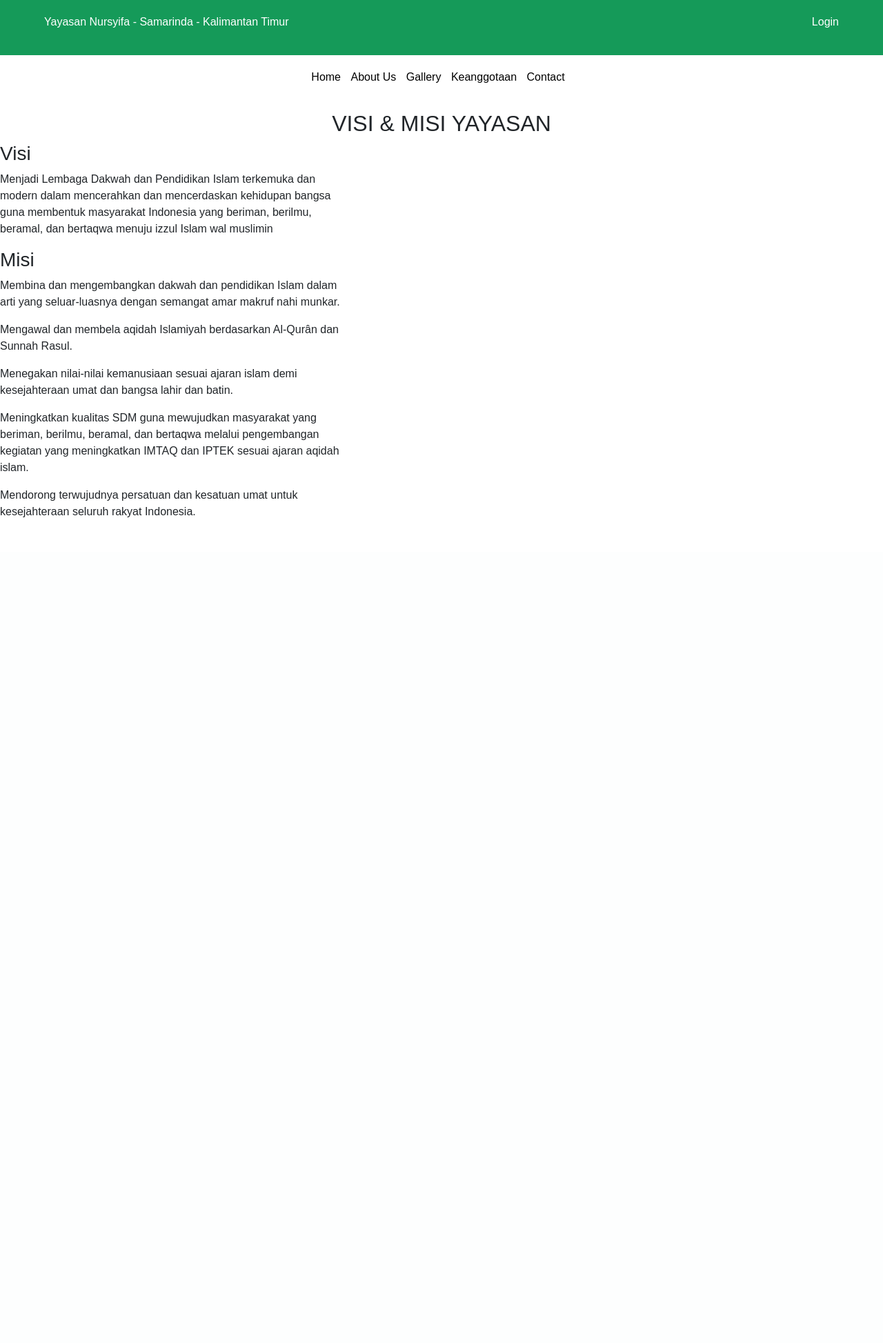
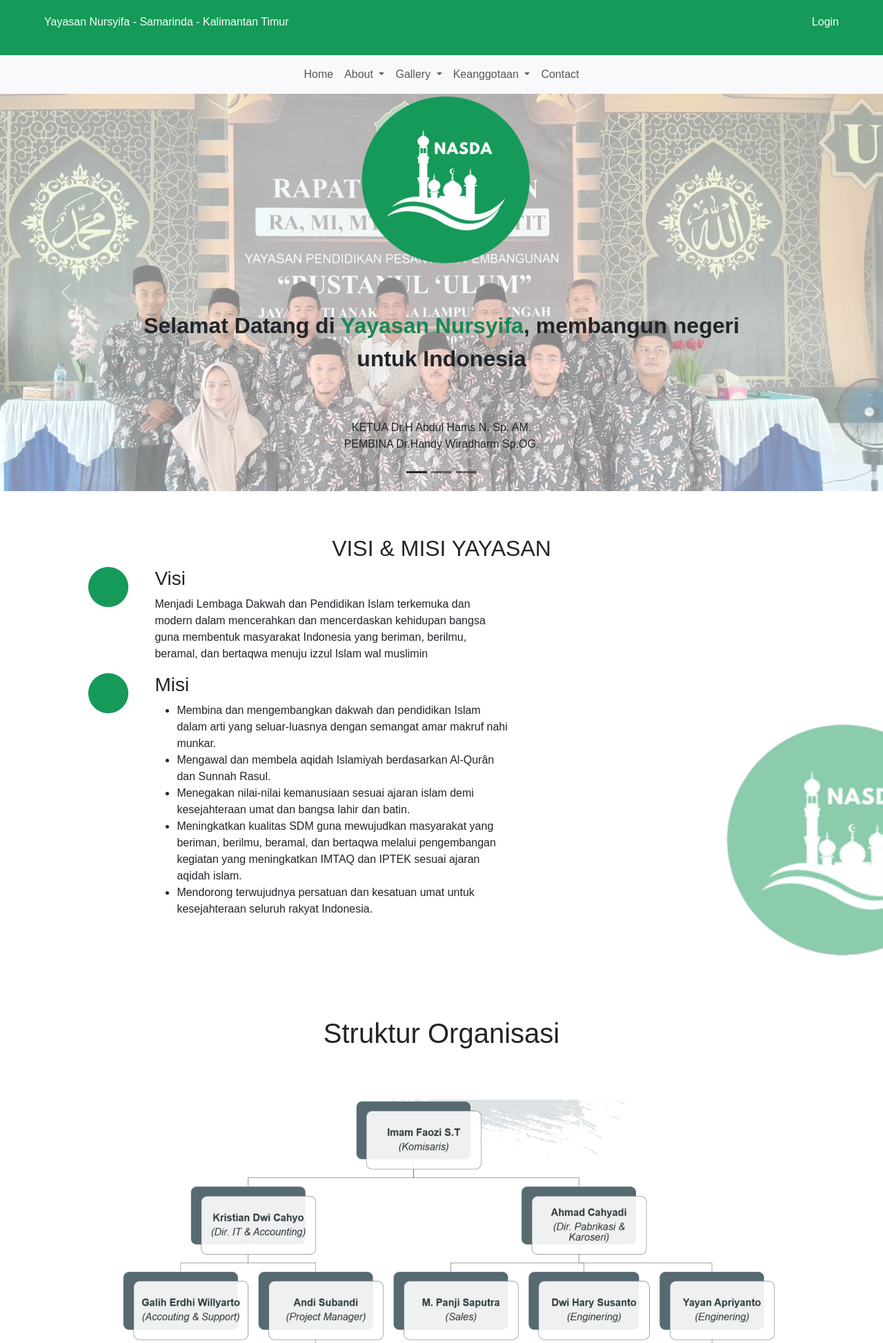
Before and after one commit to alifahfathonah/Yayasan_Nursyifa, a PHP site: page /home.html in a window 1280 px wide. Shown: the top 1947 px of the page at 69% size. Before the commit the page ends 750 px from the top, so only its background shows below. Run offline with PHP 8.4, Linux system fonts and the light colour scheme.

Commit message:
home progress

```diff
--- a/home.html
+++ b/home.html
@@ -1,12 +1,16 @@
 <!DOCTYPE html>
 <html lang="en">
+
 <head>
   <meta charset="UTF-8">
   <link rel="stylesheet" href="style.css">
   <meta name="viewport" content="width=device-width, initial-scale=1.0">
-    <link href="https://cdn.jsdelivr.net/npm/bootstrap@5.3.2/dist/css/bootstrap.min.css" rel="stylesheet" integrity="sha384-T3c6CoIi6uLrA9TneNEoa7RxnatzjcDSCmG1MXxSR1GAsXEV/Dwwykc2MPK8M2HN" crossorigin="anonymous">
+  <link href="https://cdn.jsdelivr.net/npm/bootstrap@5.3.2/dist/css/bootstrap.min.css" rel="stylesheet"
+    integrity="sha384-T3c6CoIi6uLrA9TneNEoa7RxnatzjcDSCmG1MXxSR1GAsXEV/Dwwykc2MPK8M2HN" crossorigin="anonymous">
+  <link rel="stylesheet" href="https://cdnjs.cloudflare.com/ajax/libs/font-awesome/5.15.3/css/all.min.css">
   <title>Home</title>
 </head>
+
 <body>
 
   <nav>
@@ -16,35 +20,292 @@
         <a href="">Login</a>
       </div>
     </div>
-        <ul>
-            <li><a href="#">Home</a></li>
-            <li><a href="#">About Us</a></li>
-            <li><a href="#">Gallery</a></li>
-            <li><a href="#">Keanggotaan</a></li>
-            <li><a href="#">Contact</a></li>
+  </nav>
+  <nav class="navbar navbar-expand-lg navbar-light bg-light">
+    <div class="container-fluid">
+      <button class="navbar-toggler" type="button" data-bs-toggle="collapse" data-bs-target="#navbarNav"
+        aria-controls="navbarNav" aria-expanded="false" aria-label="Toggle navigation">
+        <span class="navbar-toggler-icon"></span>
+      </button>
+      <div class="collapse navbar-collapse justify-content-center" id="navbarNav">
+        <ul class="navbar-nav">
+          <li class="nav-item">
+            <a class="nav-link" href="#">Home</a>
+          </li>
+          <li class="nav-item dropdown">
+            <a class="nav-link dropdown-toggle" href="#" id="navbarDropdown" role="button" data-bs-toggle="dropdown"
+              aria-expanded="false">
+              About
+            </a>
+            <ul class="dropdown-menu" aria-labelledby="navbarDropdown">
+              <li><a class="dropdown-item" href="#">Profile</a></li>
+              <li><a class="dropdown-item" href="#">Struktur Organisasi</a></li>
+              <li><a class="dropdown-item" href="#">Visi-Misi</a></li>
+              <li><a class="dropdown-item" href="#">Program Kerja</a></li>
             </ul>
+          </li>
+          <li class="nav-item dropdown">
+            <a class="nav-link dropdown-toggle" href="#" id="navbarDropdown" role="button" data-bs-toggle="dropdown"
+              aria-expanded="false">
+              Gallery
+            </a>
+            <ul class="dropdown-menu" aria-labelledby="navbarDropdown">
+              <li><a class="dropdown-item" href="#">Foto Kegiatan</a></li>
+              <li><a class="dropdown-item" href="#">Sumbangsih</a></li>
+            </ul>
+          </li>
+          <li class="nav-item dropdown">
+            <a class="nav-link dropdown-toggle" href="#" id="navbarDropdown" role="button" data-bs-toggle="dropdown"
+              aria-expanded="false">
+              Keanggotaan
+            </a>
+            <ul class="dropdown-menu" aria-labelledby="navbarDropdown">
+              <li><a class="dropdown-item" href="#">Cara Berpartisipasi</a></li>
+            </ul>
+          </li>
+          <li class="nav-item">
+            <a class="nav-link" href="#">Contact</a>
+          </li>
+        </ul>
+      </div>
+    </div>
   </nav>
+
+  <div class="carousel_home">
+    <div id="carouselExampleCaptions" class="carousel slide">
+      <div class="carousel-indicators">
+        <button type="button" data-bs-target="#carouselExampleCaptions" data-bs-slide-to="0" class="active bg-dark"
+          aria-current="true" aria-label="Slide 1"></button>
+        <button type="button" data-bs-target="#carouselExampleCaptions" data-bs-slide-to="1" aria-label="Slide 2"
+          class="bg-black"></button>
+        <button type="button" data-bs-target="#carouselExampleCaptions" data-bs-slide-to="2" aria-label="Slide 3"
+          class="bg-black"></button>
+      </div>
+      <div class="carousel-inner">
+        <div class="carousel-item active">
+          <img src="Anggota.jpeg" class="d-block w-100" alt="...">
+          <div class="image_overlay"></div>
+          <div class="carousel-caption d-lg-flex flex-column align-items-center justify-content-center gap-xl-5">
+            <img src="logo.png" alt="">
+            <p style="font-size: xx-large; font-weight: bold; font-family: 'Poppins', sans-serif;"
+              class="text-dark w-90">
+              Selamat Datang di <span class="text-success">Yayasan Nursyifa</span>, membangun negeri untuk Indonesia</p>
+            <p class="text-dark">KETUA Dr.H Abdul Hams N. Sp. AM. <br>PEMBINA Dr.Handy Wiradharm Sp.OG.</p>
+          </div>
+        </div>
+        <div class="carousel-item">
+          <img src="a.jpg" class="d-block w-100" alt="...">
+          <div class="carousel-caption d-flex d-md-block">
+            <img src="logo.png" alt="">
+            <h5>Second slide label</h5>
+            <p>Some representative placeholder content for the second slide.</p>
+          </div>
+        </div>
+        <div class="carousel-item">
+          <img src="profile.png" class="d-block w-100" alt="...">
+          <div class="carousel-caption d-none d-md-block">
+            <h5>Third slide label</h5>
+            <p>Some representative placeholder content for the third slide.</p>
+          </div>
+        </div>
+      </div>
+      <button class="carousel-control-prev" type="button" data-bs-target="#carouselExampleCaptions"
+        data-bs-slide="prev">
+        <span class="carousel-control-prev-icon" aria-hidden="true"></span>
+        <span class="visually-hidden">Previous</span>
+      </button>
+      <button class="carousel-control-next" type="button" data-bs-target="#carouselExampleCaptions"
+        data-bs-slide="next">
+        <span class="carousel-control-next-icon" aria-hidden="true"></span>
+        <span class="visually-hidden">Next</span>
+      </button>
+    </div>
+  </div>
 
   <div class="visi">
     <div class="tittle_visi">
       <h2>VISI & MISI YAYASAN</h2>
     </div>
+
     <div class="container_visi">
+      <div class="section_content">
+        <img src="Ellipse 3.png" alt="">
+      </div>
       <div class="content_visi">
         <h3>Visi</h3>
-                <p>Menjadi Lembaga Dakwah dan Pendidikan Islam terkemuka dan modern dalam mencerahkan dan mencerdaskan kehidupan bangsa guna membentuk masyarakat Indonesia yang beriman, berilmu, beramal, dan bertaqwa menuju izzul Islam wal muslimin</p>
+        <p>Menjadi Lembaga Dakwah dan Pendidikan Islam terkemuka dan modern dalam mencerahkan dan mencerdaskan kehidupan
+          bangsa guna membentuk masyarakat Indonesia yang beriman, berilmu, beramal, dan bertaqwa menuju izzul Islam wal
+          muslimin</p>
+      </div>
+    </div>
+
+    <div class="container_misi">
+      <div class="section_content">
+        <img src="Ellipse 3.png" alt="">
       </div>
       <div class="content_misi">
         <h3>Misi</h3>
-                <p>Membina dan mengembangkan dakwah dan pendidikan Islam dalam arti yang seluar-luasnya dengan semangat amar makruf nahi munkar.</p>
-                <p>Mengawal dan membela aqidah Islamiyah berdasarkan Al-Qurân dan Sunnah Rasul.</p>
-                <p>Menegakan nilai-nilai kemanusiaan sesuai ajaran islam demi kesejahteraan umat dan bangsa lahir dan batin.</p>
-                <p>Meningkatkan kualitas SDM guna mewujudkan masyarakat yang beriman, berilmu, beramal, dan bertaqwa melalui pengembangan kegiatan yang meningkatkan IMTAQ dan IPTEK sesuai ajaran aqidah islam.</p>
-                <p>Mendorong terwujudnya persatuan dan kesatuan umat untuk kesejahteraan seluruh rakyat Indonesia.</p>
+        <ul>
+          <li>Membina dan mengembangkan dakwah dan pendidikan Islam dalam arti yang seluar-luasnya dengan semangat amar
+            makruf nahi munkar.</li>
+          <li>Mengawal dan membela aqidah Islamiyah berdasarkan Al-Qurân dan Sunnah Rasul.</li>
+          <li>Menegakan nilai-nilai kemanusiaan sesuai ajaran islam demi kesejahteraan umat dan bangsa lahir dan batin.
+          </li>
+          <li>Meningkatkan kualitas SDM guna mewujudkan masyarakat yang beriman, berilmu, beramal, dan bertaqwa melalui
+            pengembangan kegiatan yang meningkatkan IMTAQ dan IPTEK sesuai ajaran aqidah islam.</li>
+          <li>Mendorong terwujudnya persatuan dan kesatuan umat untuk kesejahteraan seluruh rakyat Indonesia.</li>
+        </ul>
+      </div>
+    </div>
+
+    <div class="logo_section">
+      <div class="image_overlay"></div>
+      <img src="logo2.png" alt="">
+    </div>
+  </div>
+
+  <div class="struktur_organisasi">
+    <h1>Struktur Organisasi</h1>
+    <div class="struktur">
+      <img src="struktur_organisasi 1.png" alt="">
+    </div>
+  </div>
+
+  <div class="program_kerja">
+    <div class="program_kerja_content">
+      <h1>Program Kerja</h1>
+      <p>Lorem ipsum dolor sit amet consectetur adipisicing elit. Sint eos culpa cupiditate aperiam soluta, qui dolore
+        nesciunt eum iure assumenda, repellat, repudiandae possimus dolor vero tempora iusto molestias reprehenderit
+        odio?</p>
+      <a href="">Selengkapnya</a>
+    </div>
+    <div class="program_kerja_img">
+      <img src="Desain tanpa judul.png" alt="">
+    </div>
+  </div>
+
+  <div class="activity">
+    <div class="tittle_activity">
+      <h1>Our Activity</h1>
+    </div>
+    <div class="card_activity">
+      <div class="card_content">
+        <div class="image_card">
+          <img src="Anggota.jpeg" alt="">
+        </div>
+        <p>Judul</p>
+        <p>Lorem ipsum dolor sit, amet consectetur adipisicing elit. Veniam velit architecto consequuntur, voluptas odit
+          placeat quis, perferendis error, eligendi cupiditate recusandae obcaecati labore quidem autem et perspiciatis
+          modi laboriosam possimus!</p>
+      </div>
+      <div class="card_content">
+        <div class="image_card">
+          <img src="Anggota.jpeg" alt="">
+        </div>
+        <p>Judul</p>
+        <p>Lorem ipsum dolor sit, amet consectetur adipisicing elit. Veniam velit architecto consequuntur, voluptas odit
+          placeat quis, perferendis error, eligendi cupiditate recusandae obcaecati labore quidem autem et perspiciatis
+          modi laboriosam possimus!</p>
+      </div>
+      <div class="card_content">
+        <div class="image_card">
+          <img src="Anggota.jpeg" alt="">
+        </div>
+        <p>Judul</p>
+        <p>Lorem ipsum dolor sit, amet consectetur adipisicing elit. Veniam velit architecto consequuntur, voluptas odit
+          placeat quis, perferendis error, eligendi cupiditate recusandae obcaecati labore quidem autem et perspiciatis
+          modi laboriosam possimus!</p>
+      </div>
+      <div class="card_content">
+        <div class="image_card">
+          <img src="Anggota.jpeg" alt="">
+        </div>
+        <p>Judul</p>
+        <p>Lorem ipsum dolor sit, amet consectetur adipisicing elit. Veniam velit architecto consequuntur, voluptas odit
+          placeat quis, perferendis error, eligendi cupiditate recusandae obcaecati labore quidem autem et perspiciatis
+          modi laboriosam possimus!</p>
+      </div>
+      <div class="card_content">
+        <div class="image_card">
+          <img src="Anggota.jpeg" alt="">
+        </div>
+        <p>Judul</p>
+        <p>Lorem ipsum dolor sit, amet consectetur adipisicing elit. Veniam velit architecto consequuntur, voluptas odit
+          placeat quis, perferendis error, eligendi cupiditate recusandae obcaecati labore quidem autem et perspiciatis
+          modi laboriosam possimus!</p>
       </div>
     </div>
   </div>
 
-    <script src="https://cdn.jsdelivr.net/npm/bootstrap@5.3.2/dist/js/bootstrap.bundle.min.js" integrity="sha384-C6RzsynM9kWDrMNeT87bh95OGNyZPhcTNXj1NW7RuBCsyN/o0jlpcV8Qyq46cDfL" crossorigin="anonymous"></script>
+  <div class="partnership">
+    <div class="tittle_partnership">
+      <h1>Bekerja sama dengan</h1>
+    </div>
+    <div class="image_partnership">
+      <img src="image 2.png" alt="">
+      <img src="image 3.png" alt="">
+      <img src="image 4.png" alt="">
+    </div>
+  </div>
+
+  <div class="joinqr">
+    <div class="tittle_join">
+      <h1>Mari bergabung bersama kami</h1>
+    </div>
+    <div class="image_join">
+      <img src="qr.png" alt="">
+    </div>
+    <button>Bit.ly/gabunganggotayayasannursyifa</button>
+  </div>
+
+  <footer>
+    <div class="left">
+      <img src="logo.png" alt="">
+      <ul>
+        <li>Lorem ipsum dolor sit amet consectetur adipisicing elit. Ratione quaerat quasi itaque fugit similique animi
+          pariatur! Cumque temporibus in, magni, vero aperiam voluptatibus expedita error eaque autem, veritatis
+          assumenda consequuntur?</li>
+        <li>
+          <div class="socmed_icon">
+            <a href="https://www.instagram.com/">
+              <i class="fab fa-twitter"></i>
+            </a>
+            <a href="https://www.facebook.com/">
+              <i class="fab fa-facebook"></i>
+            </a> <!-- Ikon Facebook -->
+            <a href="https://www.linkedin.com/">
+              <i class="fab fa-linkedin"></i>
+            </a> <!-- Ikon LinkedIn -->
+            <a href="https://www.instagram.com/">
+              <i class="fab fa-instagram"></i>
+            </a><!-- Ikon Instagram -->
+          </div>
+        </li>
+      </ul>
+    </div>
+    <div class="middle">
+
+      <ul>
+        <h5>About Us</h5>
+        <li><a href="">Profil</a></li>
+        <li><a href="">Struktur Organisasi</a></li>
+        <li><a href="">Visi Misi</a></li>
+        <li><a href="">Program Kerja</a></li>
+      </ul>
+    </div>
+    <div class="right">
+      <ul>
+        <h5>Keanggotaan</h5>
+        <li><a href="">Mari bergabung dengan kami.</a></li>
+        <br>
+        <li><a href="">0877-3152-3378</a></li>
+      </ul>
+    </div>
+  </footer>
+
+  <script src="https://cdn.jsdelivr.net/npm/bootstrap@5.3.2/dist/js/bootstrap.bundle.min.js"
+    integrity="sha384-C6RzsynM9kWDrMNeT87bh95OGNyZPhcTNXj1NW7RuBCsyN/o0jlpcV8Qyq46cDfL"
+    crossorigin="anonymous"></script>
 </body>
+
 </html>
--- a/style.css
+++ b/style.css
@@ -429,24 +429,48 @@
     color: #fff;
 }
 
-  nav ul {
-    list-style-type: none;
-    padding: 20px 0;
+  .carousel_home{
+    min-width: 100%;
+    height: auto;
   }
 
-  nav li {
-    display: inline-block;
-    margin-right: 10px;
+  .carousel_home
+  .carousel-inner
+  .carousel-item{
+    height:45vw !important;
+    width: 100%; /* Untuk memastikan gambar tetap di dalam Carousel */
+    height: auto; /* Menghindari perpanjangan gambar */
+    overflow: hidden;
   }
 
-  nav a {
-    color: #000;
-    text-decoration: none;
-  }
+  .image_overlay {
+    position: absolute;
+    top: 0;
+    left: 0;
+    width: 100%;
+    height: 100%;
+    background-color: rgba(255, 255, 255, 0.5); /* Warna putih samar dengan tingkat transparansi (alpha) */
+    opacity: 1; /* Kecualikan ini jika Anda ingin efek selalu terlihat */
+    transition: opacity 0.3s ease; /* Animasi efek transparansi */
+}
 
-  nav a:hover {
-    color: #159A59;
-  }
+.visi{
+    padding-top: 5vw;
+    padding-bottom: 5vw;
+    width: 100%;
+    position: relative;
+}
+
+.visi .logo_section{
+    position: absolute;
+    right: -0;
+    bottom: 0;
+}
+
+.visi .logo_section img{
+    width: auto;
+    height: 30vw;
+}
 
 .visi
 .tittle_visi{
@@ -457,15 +481,188 @@
 
 .visi
 .container_visi{
-    width: 100%;
+    margin: 0 auto;
+    width: 80%;
+    display: flex;
+    gap: 3vw;
+}
+
+.container_misi{
+    margin: 0 auto;
+    width: 80%;
+    display: flex;
+    gap: 3vw;
 }
 
 .container_visi
 .content_visi{
-    width :40% ;
+    width :50% ;
+    display: flex;
+    flex-direction: column;
 }
 
-.container_visi
+.container_misi
 .content_misi{
-    width :40% ;
+    width :50%;
+    display: flex;
+    flex-direction: column;
 }
+
+.struktur_organisasi{
+    padding-top: 5vw;
+    width: 90%;
+    margin: 0 auto;
+    display: flex;
+    flex-direction: column;
+    align-items: center;
+    gap: 5vw;
+}
+
+.struktur_organisasi
+.struktur img{
+    max-width: 100%;
+    height: auto;
+}
+
+.program_kerja{
+    width: 90%;
+    display: flex;
+    align-items: center;
+    margin: 0 auto;
+}
+
+.program_kerja
+.program_kerja_content{
+    width: 50%;
+}
+
+.program_kerja
+.program_kerja_content a{
+    text-decoration: none;
+    color: #159A59;
+}
+
+.program_kerja .program_kerja_img img{
+    width:35vw;
+    height: auto;
+}
+
+.activity{
+    padding: 5vw;
+}
+
+.activity
+.card_activity{
+    overflow: hidden;
+    display: flex;
+    flex-direction: row;
+    width: 90%;
+    gap: 2vw;
+}
+
+.card_activity
+.card_content{
+    width: 20%;
+}
+
+.card_content
+.image_card{
+    max-width: 15vw;
+    height: 15vw !important;
+    border-radius: 15px;
+    display: flex;
+    align-items: center;
+}
+
+.card_content img{
+    min-width: 15vw;
+    height: auto;
+}
+
+.partnership{
+    width: 100%;
+    text-align: center;
+}
+
+.partnership
+.image_partnership{
+    display: flex;
+    flex-direction: row;
+    justify-content: center;
+    align-items: center;
+    padding: 5vw;
+}
+
+.partnership
+.image_partnership img{
+    padding: 5vw;
+}
+
+.joinqr{
+    background-color: #159A5963;
+    display: flex;
+    flex-direction: column;
+    justify-content: space-evenly;
+    align-items: center;
+    padding: 5vw;
+    gap: 5vw;
+}
+
+.joinqr
+button{
+    background-color: #159A59;
+    color: #fff;
+    border: none;
+    height: 4vw;
+    padding: 1vw;
+    border-radius: 10px;
+}
+
+footer{
+    padding: 5vw;
+    display: flex;
+    flex-wrap: wrap;
+    flex-direction: row;
+    justify-content: space-evenly;
+    width: 100%;
+}
+
+footer
+.left, .middle, .right{
+    width: 30%;
+}
+
+footer
+.left ul, .middle ul, .right ul{
+    list-style: none;
+}
+
+footer .left ul li{
+    color: #515151;
+}
+
+footer .middle, .right{
+    padding-top: 7vw;
+}
+
+footer
+.left li a, .middle li a, .right li a{
+    text-decoration: none;
+    color: #515151;
+}
+
+footer .left img{
+    width:7vw;
+    height: auto;
+}
+
+footer .left .socmed_icon
+{
+    padding: 3vw;
+    display: flex;
+    gap: 3vw;
+}
+
+footer .left .socmed_icon a{
+    color: #000;
+}
```
Also changed, not shown: Anggota.jpeg (added), Desain tanpa judul.png (added), Ellipse 3.png (added), Fix Samarinda/image 2.png (added), Fix Samarinda/image 3.png (added), Fix Samarinda/image 4.png (added), a.jpg (added), drive-download-20230914T161725Z-001/Anggota.jpeg (added), drive-download-20230914T161725Z-001/Desain tanpa judul.png (added), drive-download-20230914T161725Z-001/kisspng-clip-art-openclipart-vector-graphics-computer-icon-5b9baf86008d40.6442287915369296700023.png (added), image 2.png (added), image 3.png (added), image 4.png (added), logo2.png (added), 2 more files. Lines whose indentation alone changed are shown as unchanged.
